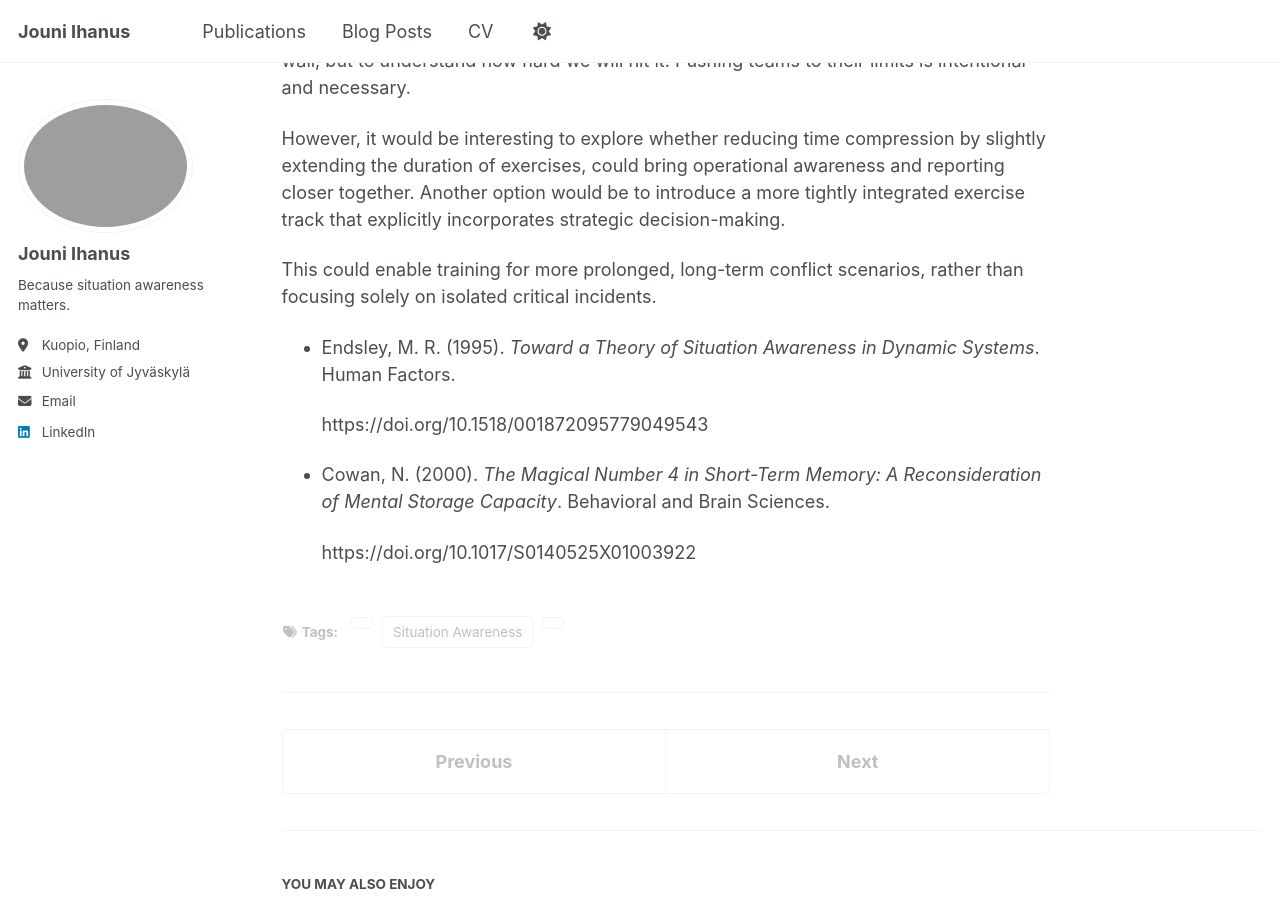
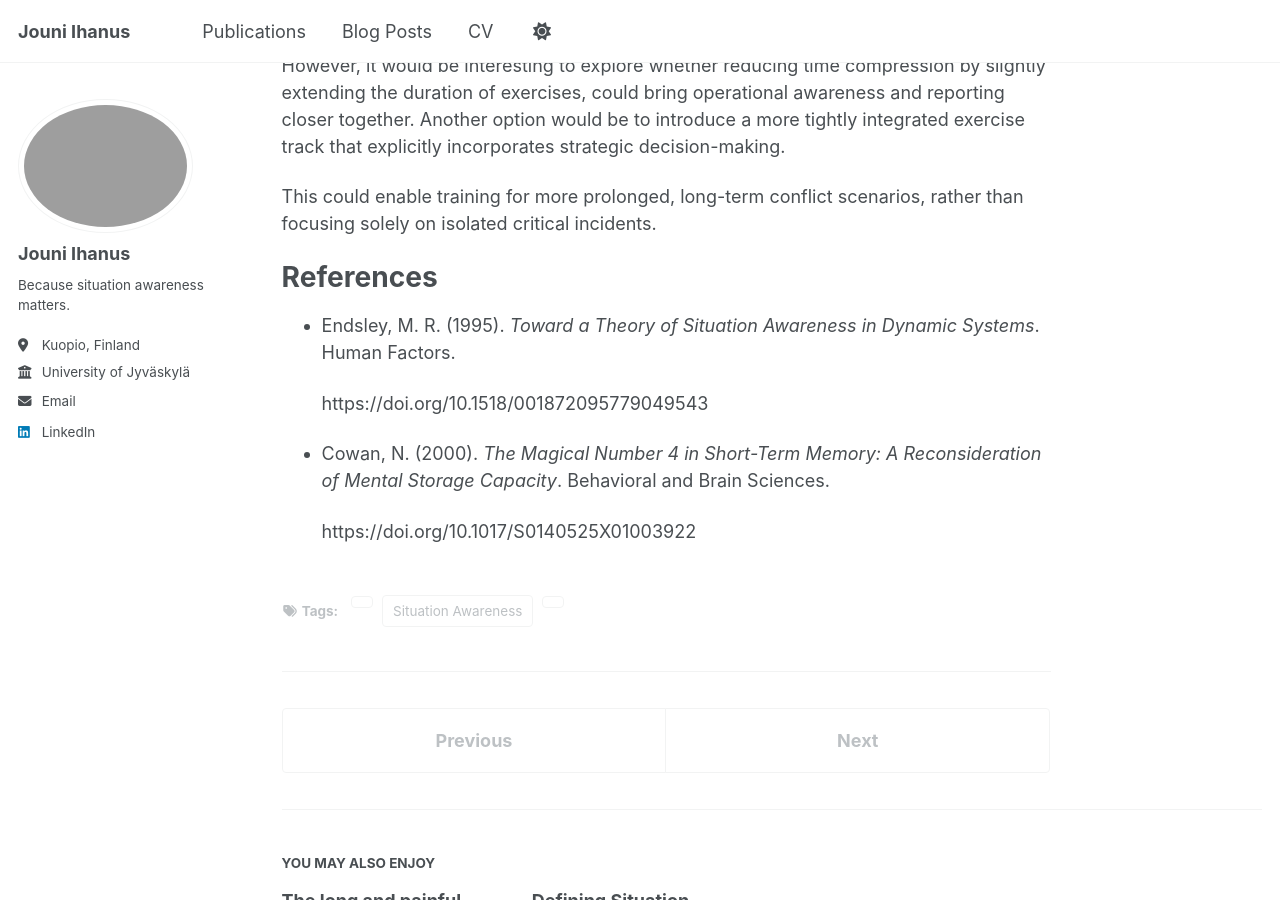
Before and after one commit to WNemesisW/WNemesisW.github.io, a Jekyll site: the page built from _posts/2026-05-02-thoughts_on_cyber_exercises.md, in a window 1280 px wide and 900 px high, scrolled down 2225 px. Built offline with Jekyll 4.4.1, drawn with Linux system fonts in a browser that asks for light colours; a script bundle is joined from its source files by our own code; library files that are not in the unit come from our copies.

Commit message:
Update 2026-05-02-thoughts_on_cyber_exercises.md

```diff
--- a/_posts/2026-05-02-thoughts_on_cyber_exercises.md
+++ b/_posts/2026-05-02-thoughts_on_cyber_exercises.md
@@ -9,7 +9,7 @@
 
 Within a limited exercise window, blue teams are exposed to a dense sequence of attacks, incidents, and coordination tasks — far more tightly packed than in real-world operations. The reason is practical: very few organizations can afford to run multi-week exercises. Compression is necessary.
 
-## The Challenge
+# The Challenge
 
 Time compression comes with a cost—especially when viewed through the lens of developing situation awareness. When time is compressed, two recurring challenges emerge:
 
@@ -19,7 +19,7 @@
 - **Operational awareness and reporting drift apart**
   Decision-making and reporting become separate activities. They are often weakly connected — or even contradictory.
 
-## Why Does This Happen?
+# Why Does This Happen?
 
 A useful starting point is Mica Endsley’s model of situation awareness in dynamic systems, which I have referenced in several previous blogs. Endsley (1995) defines situation awareness as a three-level process:
 
@@ -55,7 +55,7 @@
 
 In effect, they reduce the size of the “situation” to something that fits within human cognitive limits.
 
-## A Question for Exercise Design
+# A Question for Exercise Design
 
 First, it is important to remember that the goal of these exercises is not to avoid hitting a wall, but to understand how hard we will hit it. Pushing teams to their limits is intentional and necessary.
 
@@ -63,6 +63,7 @@
 
 This could enable training for more prolonged, long-term conflict scenarios, rather than focusing solely on isolated critical incidents.
 
+# References
 
 - Endsley, M. R. (1995). *Toward a Theory of Situation Awareness in Dynamic Systems*. Human Factors.
 
```
